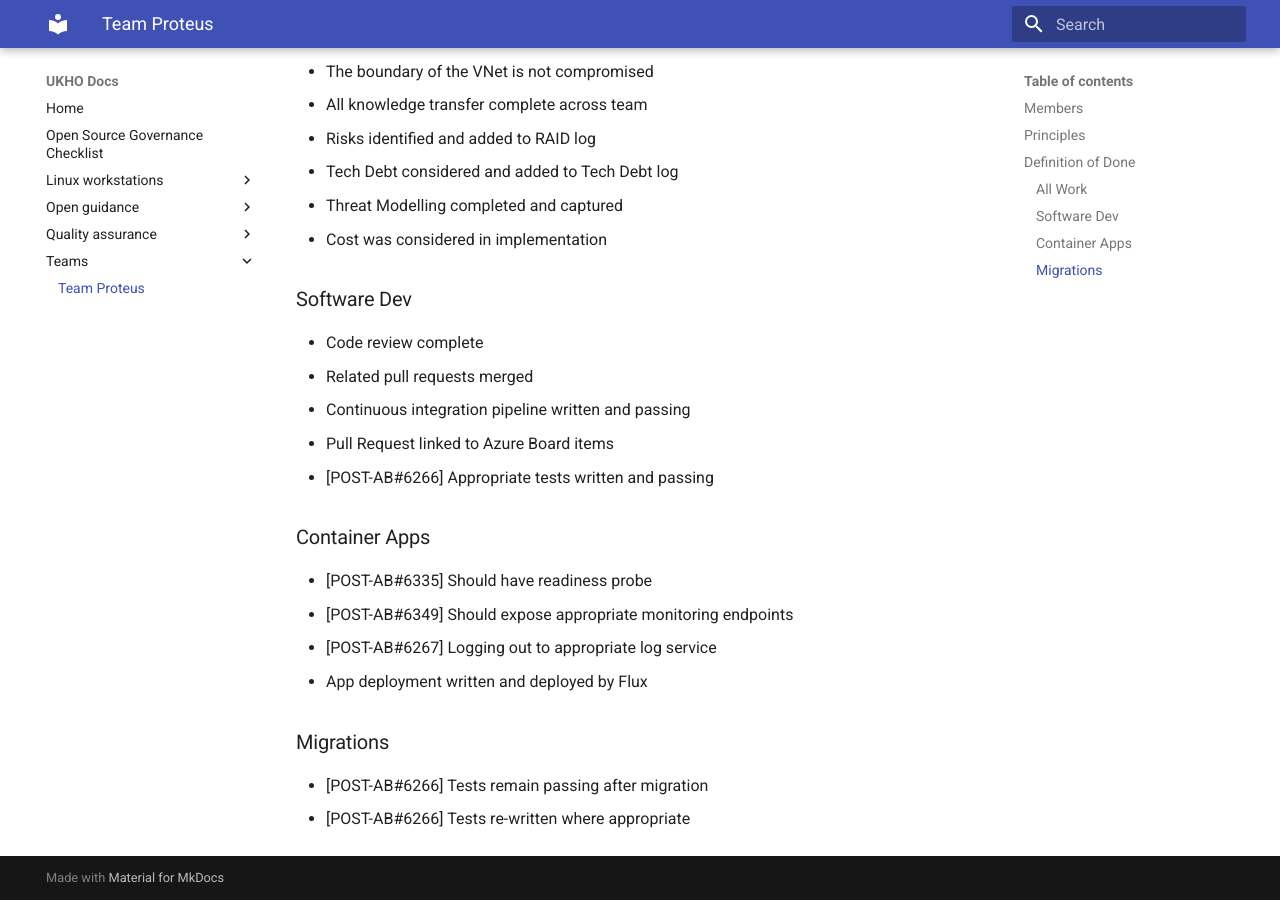
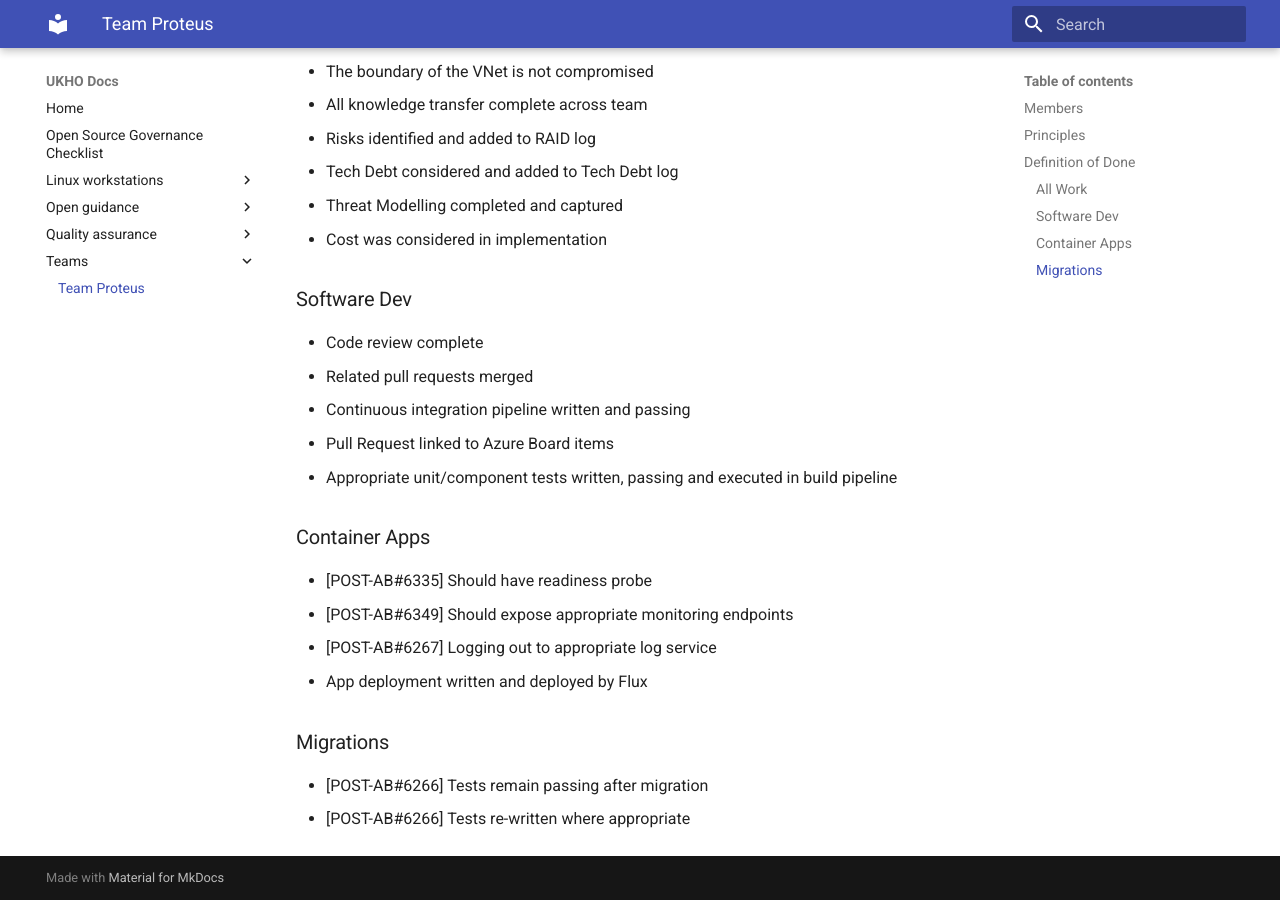
Before and after one commit to UKHO/docs, an MkDocs documentation site: the page built from docs/teams/proteus.md, in a window 1280 px wide and 900 px high, scrolled down 1331 px. Built offline with MkDocs 1.6.1 and Material for MkDocs 9.7.7, drawn with Linux system fonts in a browser that asks for light colours.

Commit message:
Update Definition-Of-Done

```diff
--- a/docs/teams/proteus.md
+++ b/docs/teams/proteus.md
@@ -44,7 +44,7 @@ Our definition of done must be followed for all work delivered. Sections may onl
 - Related pull requests merged
 - Continuous integration pipeline written and passing
 - Pull Request linked to Azure Board items
-- [POST-AB#6266] Appropriate tests written and passing
+- Appropriate unit/component tests written, passing and executed in build pipeline
 
 ### Container Apps
 - [POST-AB#6335] Should have readiness probe
```
